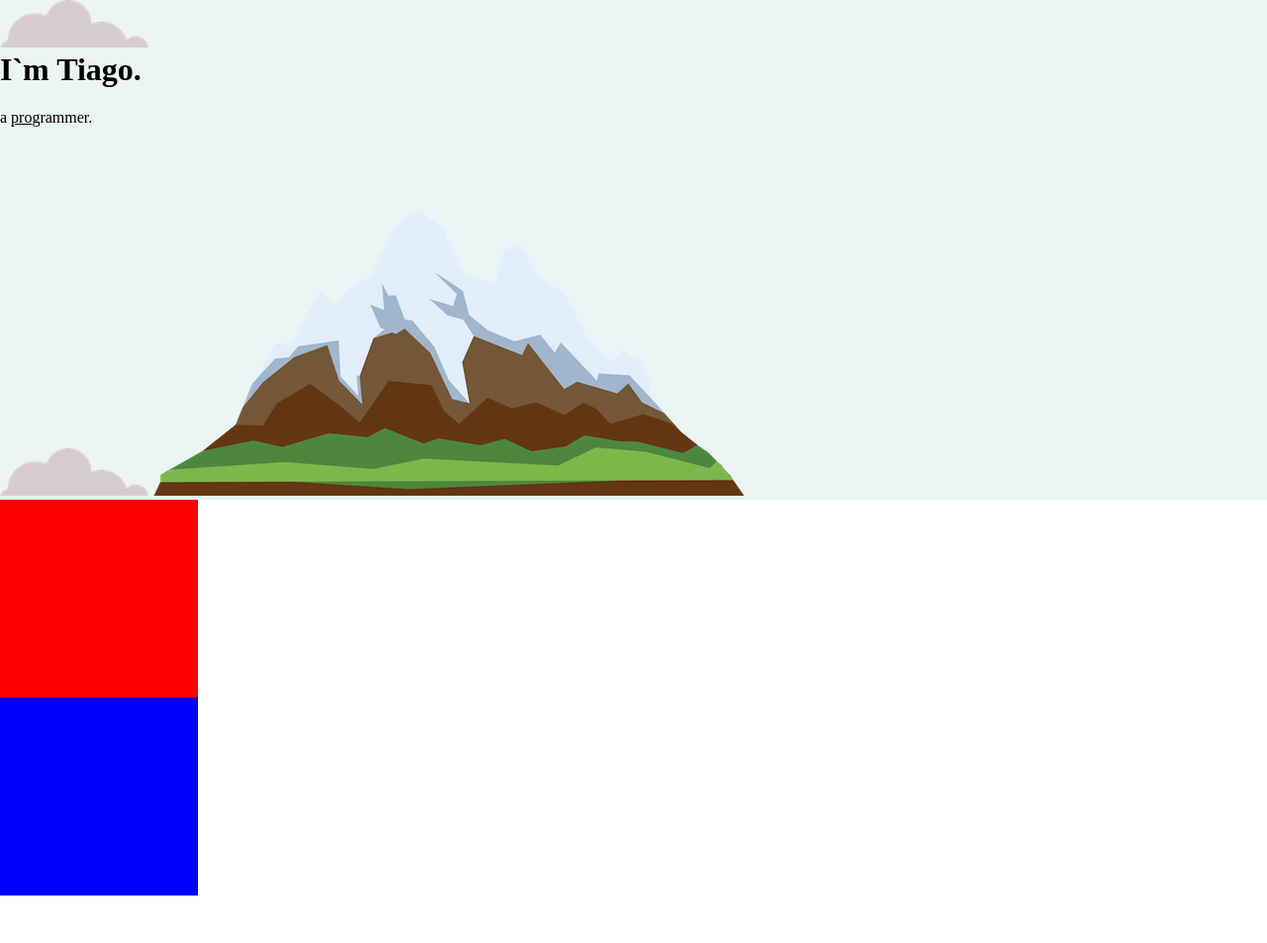
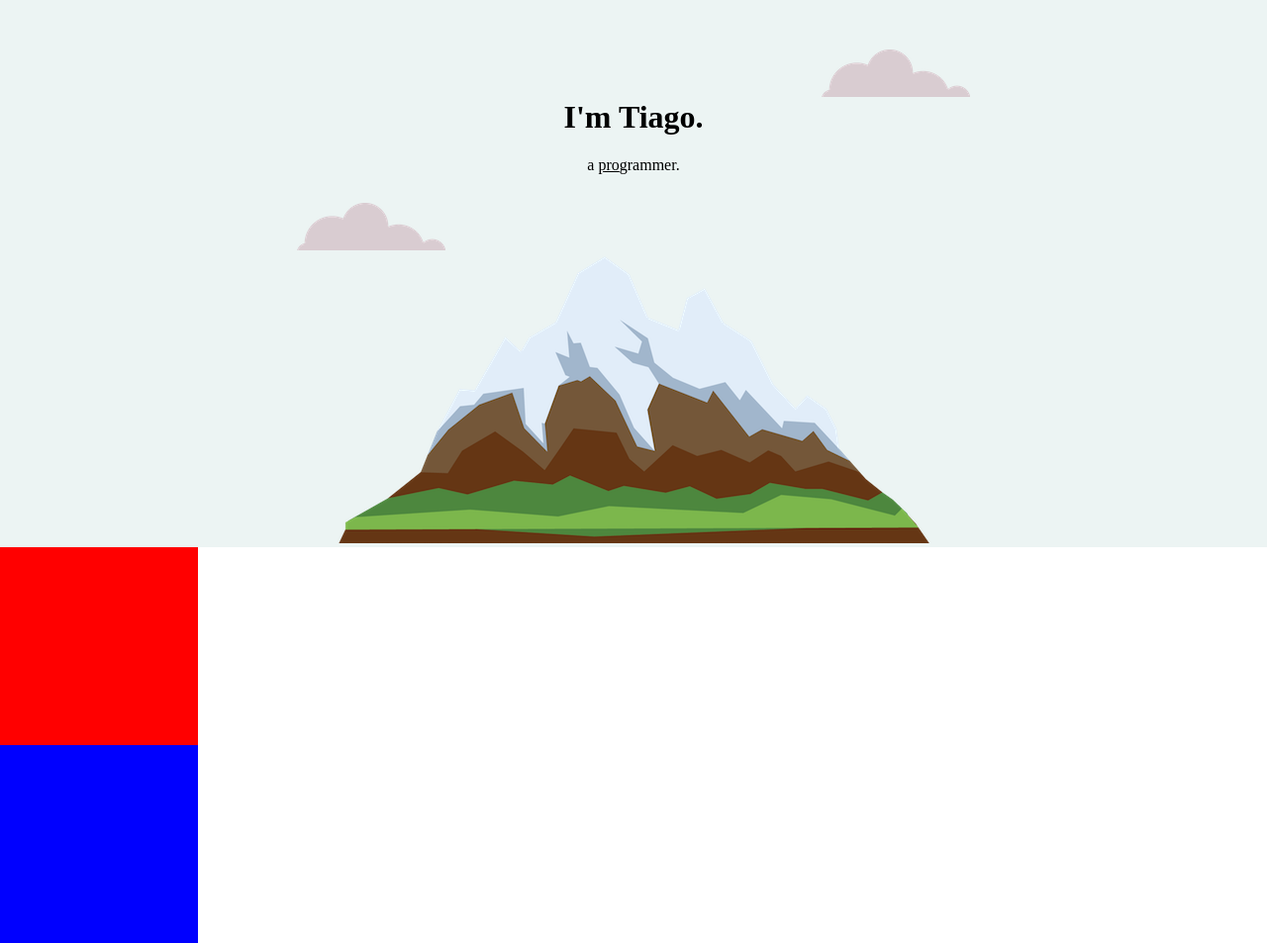
Before and after one commit to tiagolucheis/Udemy-WDB, a plain HTML site: page CSS - My Site/index.html in a window 1280 px wide. Shown: the whole page at 99% size. Before the commit the page ends 905 px from the top, so only its background shows below. Drawn offline with Linux system fonts and the light colour scheme.

Commit message:
Positioning Lesson

```diff
--- a/CSS - My Site/CSS/styles.css
+++ b/CSS - My Site/CSS/styles.css
@@ -3,6 +3,7 @@
 
 body {
     margin: 0;
+    text-align: center;
 }
 
 h1 {
@@ -14,7 +15,8 @@ h1 {
 
 .top-container {
     background-color: #ecf4f3;
-    margin: 0;
+    position: relative;
+    padding-top: 100px;
 }
 
 .middle-container {
@@ -33,5 +35,17 @@ h1 {
     text-decoration: underline;
 }
 
+.top-cloud {
+    position: absolute;
+    right: 300px;
+    top: 50px
+}
+
+.bottom-cloud {
+    position: absolute;
+    left: 300px;
+    bottom: 300px;
+}
+
 
 /******************* ID SELECTORS *******************/
--- a/CSS - My Site/index.html
+++ b/CSS - My Site/index.html
@@ -11,10 +11,10 @@
     <body>
 
         <div class="top-container">
-            <img src="images/cloud.png" alt="cloud-img">
-            <h1>I`m Tiago.</h1>
+            <img class="top-cloud" src="images/cloud.png" alt="cloud-img">
+            <h1>I'm Tiago.</h1>
             <p>a <span class="pro">pro</span>grammer.</p>
-            <img src="images/cloud.png" alt="cloud-img">
+            <img class="bottom-cloud" src="images/cloud.png" alt="cloud-img">
             <img src="images/mountain.png" alt="mountain-img">
         </div>
 
```
